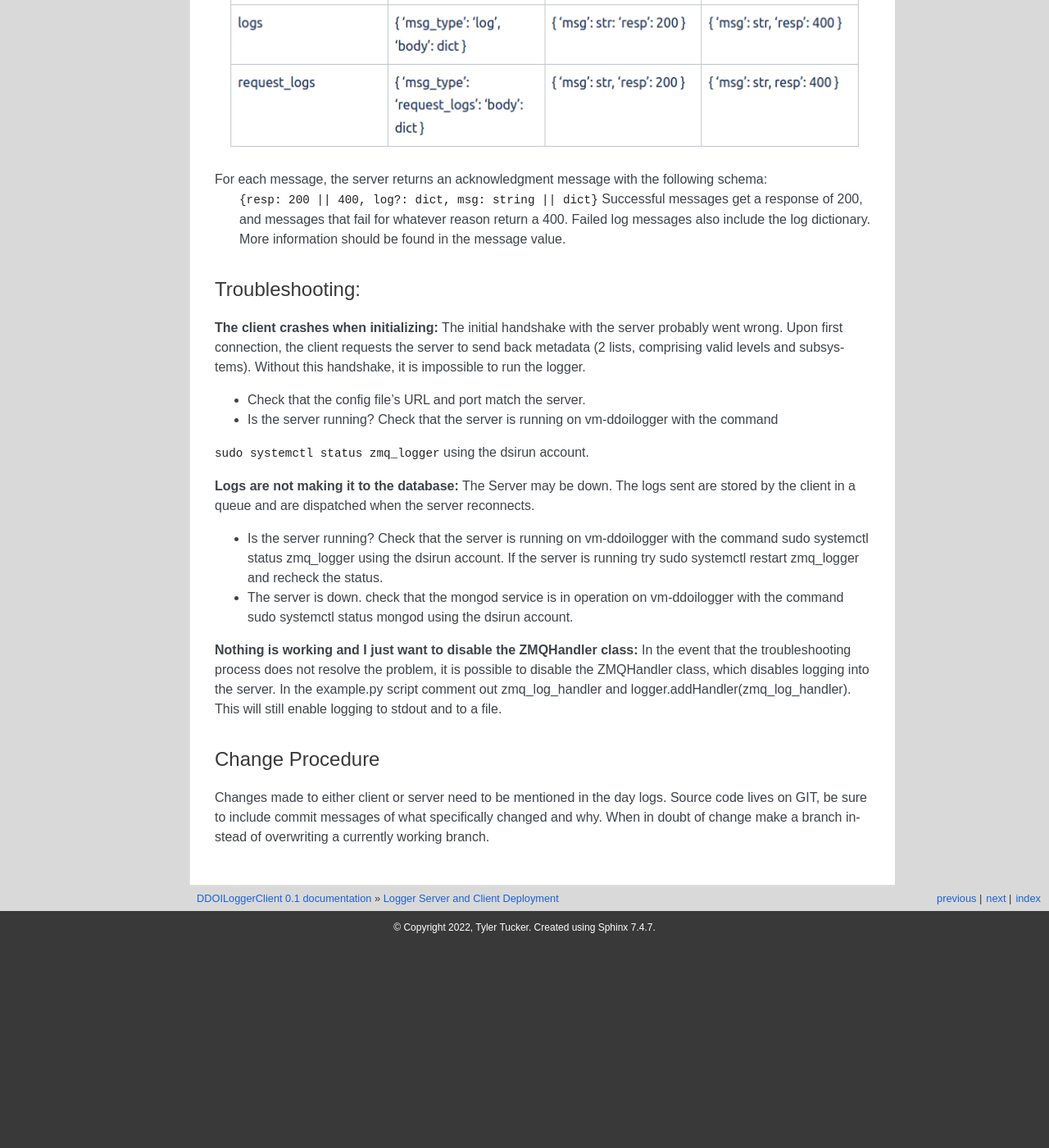
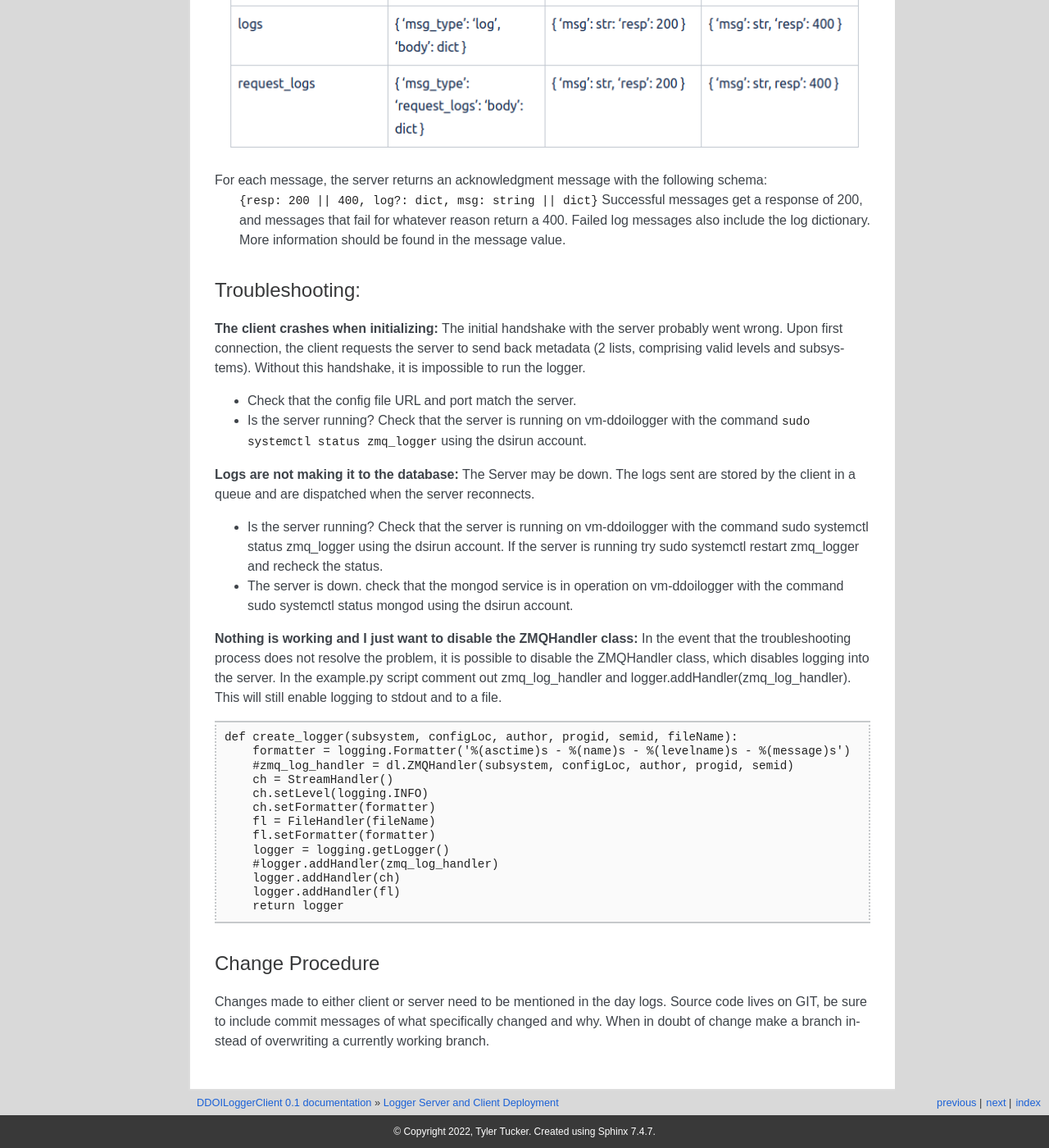
Before and after one commit to KeckObservatory/DDOILoggerClient, a Sphinx documentation site: the page built from docs/build.rst, in a window 1280 px wide and 1400 px high, scrolled down 9014 px. Shown: the whole window at 82% size. Built offline with Sphinx 7.4.7, drawn with Linux system fonts in a browser that asks for light colours; before the commit the page ends 10165 px from its top, so only the background shows below that; some of the changed text lies outside the part shown.

Commit message:
update documentations

```diff
--- a/docs/build.rst
+++ b/docs/build.rst
@@ -73,7 +73,9 @@ This describes the host address, port number, and the number of workers.
 2. Using the dsirun account, set the python VE to loggerwith the command conda activate logger. If the logger does env does not exist, the command conda create --name logger python=3.9 creates the environment.
 
 3. The server is deployed by first installing the libraries described in the requirements.txt file with the following pip command.
+
 .. code-block::  console
+
    pip -e requirements.txt
 
 Deployment
@@ -387,10 +389,10 @@ The initial handshake with the server probably went wrong. Upon first connection
 the client requests the server to send back metadata (2 lists, comprising valid levels and subsystems).
 Without this handshake, it is impossible to run the logger.
 
-- Check that the config file’s URL and port match the server.
+- Check that the config file URL and port match the server.
 
 - Is the server running? Check that the server is running on vm-ddoilogger with the command
-``sudo systemctl status zmq_logger`` using the dsirun account.
+  ``sudo systemctl status zmq_logger`` using the dsirun account.
 
 
 **Logs are not making it to the database:**
@@ -408,6 +410,7 @@ This will still enable logging to stdout and to a file.
 
 
 .. code-block::  python
+
   def create_logger(subsystem, configLoc, author, progid, semid, fileName):
       formatter = logging.Formatter('%(asctime)s - %(name)s - %(levelname)s - %(message)s')
       #zmq_log_handler = dl.ZMQHandler(subsystem, configLoc, author, progid, semid)
```
Also changed, not shown: 19 other files.
